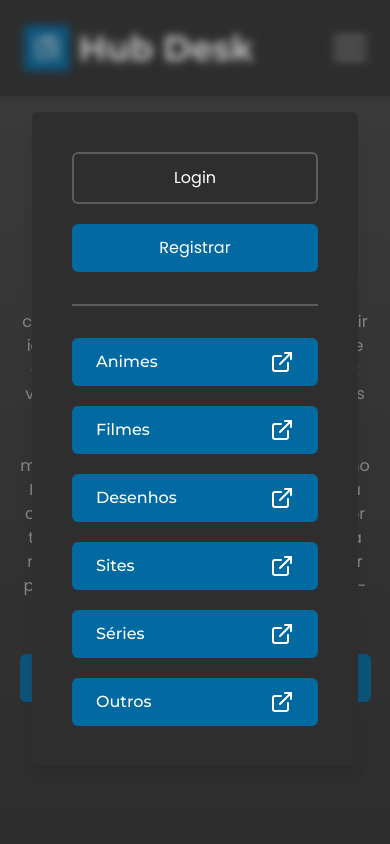
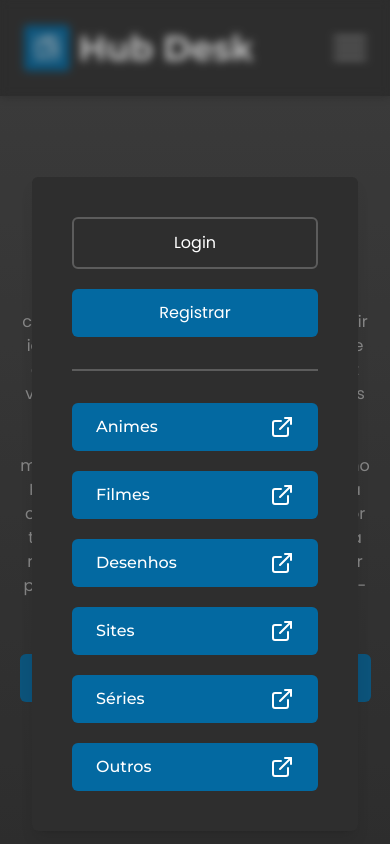
Before and after one commit to cguifernandes/hub-desk, a Next.js app: page / in a window 390 px wide. Both pictures are taken after a click on the button 350 px from the left and 48 px from the top of the page. Shown: the top 844 px of the page. Built offline with nearby package versions, Linux system fonts and the light colour scheme.

Commit message:
feat: adjusting animation for modal

```diff
--- a/src/components/Client/modal.tsx
+++ b/src/components/Client/modal.tsx
@@ -15,9 +15,10 @@ import { useRouter } from 'next/navigation'
 
 type ModalBarProps = {
   setVisibleModal: Dispatch<SetStateAction<boolean>>
+  visibleModal: boolean
 }
 
-const ModalBar = ({ setVisibleModal }: ModalBarProps) => {
+const ModalBar = ({ setVisibleModal, visibleModal }: ModalBarProps) => {
   const { push } = useRouter()
   const { client, isConnected, isLoading } = useConnection()
 
@@ -28,9 +29,13 @@ const ModalBar = ({ setVisibleModal }: ModalBarProps) => {
 
   return (
     <>
-      <Modal.Root>
-        <Modal.Overlay onClick={() => setVisibleModal(false)} />
+      <Modal.Root visibleModal={visibleModal}>
+        <Modal.Overlay
+          visibleModal={visibleModal}
+          onClick={() => setVisibleModal(false)}
+        />
         <Modal.Children
+          visibleModal={visibleModal}
           className={clsx(
             'z-20 m-8 mt-28 max-h-[calc(90%_-_92px)] w-[380px] overflow-y-auto md:m-10',
             'rounded-md bg-grey-600 p-10 shadow-lg sm:w-[450px]',
--- a/src/components/Client/nav.tsx
+++ b/src/components/Client/nav.tsx
@@ -48,7 +48,7 @@ const Nav = ({ children }: { children: ReactNode }) => {
           </button>
         </>
       )}
-      {visibleModal && <ModalBar setVisibleModal={setVisibleModal} />}
+      <ModalBar visibleModal={visibleModal} setVisibleModal={setVisibleModal} />
     </>
   )
 }
--- a/src/components/Modal/ModalChildren.tsx
+++ b/src/components/Modal/ModalChildren.tsx
@@ -1,19 +1,35 @@
 'use client'
 import { ReactNode } from 'react'
-import { motion } from 'framer-motion'
+import { Variants, motion } from 'framer-motion'
 
 type ModalChildren = {
   children: ReactNode
   className: string
+  visibleModal: boolean
 }
 
-const ModalChildren = ({ children, className }: ModalChildren) => {
+const ModalChildren = ({
+  children,
+  className,
+  visibleModal,
+}: ModalChildren) => {
+  const animationModal: Variants = {
+    visible: {
+      opacity: 1,
+      translateY: 65,
+    },
+    hidden: {
+      opacity: 0,
+      translateY: 45,
+    },
+  }
+
   return (
     <motion.aside
-      initial={{ opacity: 0, translateY: 20 }}
-      animate={{ opacity: 1, translateY: 0 }}
+      animate={visibleModal ? 'visible' : 'hidden'}
       transition={{ type: 'keyframes' }}
       className={className}
+      variants={animationModal}
     >
       {children}
     </motion.aside>
--- a/src/components/Modal/ModalOverlay.tsx
+++ b/src/components/Modal/ModalOverlay.tsx
@@ -1,13 +1,26 @@
-import { ReactNode } from 'react'
+'use client'
+import { Variants, motion } from 'framer-motion'
 
 type ModalOverlay = {
-  children?: ReactNode
   onClick: () => void
+  visibleModal: boolean
 }
 
-const ModalOverlay = ({ onClick }: ModalOverlay) => {
+const ModalOverlay = ({ onClick, visibleModal }: ModalOverlay) => {
+  const animationModal: Variants = {
+    visible: {
+      opacity: 1,
+    },
+    hidden: {
+      opacity: 0,
+    },
+  }
+
   return (
-    <div
+    <motion.div
+      animate={visibleModal ? 'visible' : 'hidden'}
+      transition={{ type: 'keyframes' }}
+      variants={animationModal}
       onClick={onClick}
       className="fixed left-0 top-0 z-10 h-screen w-screen bg-grey-700/30 backdrop-blur-sm"
     />
--- a/src/components/Modal/ModalRoot.tsx
+++ b/src/components/Modal/ModalRoot.tsx
@@ -2,11 +2,17 @@ import { ReactNode } from 'react'
 
 type ModalRootProps = {
   children: ReactNode
+  visibleModal: boolean
 }
 
-const ModalRoot = ({ children }: ModalRootProps) => {
+const ModalRoot = ({ children, visibleModal }: ModalRootProps) => {
   return (
-    <div className="fixed left-0 top-0 z-20 flex h-screen w-screen items-start justify-end">
+    <div
+      style={
+        visibleModal ? { opacity: 1 } : { opacity: 0, pointerEvents: 'none' }
+      }
+      className="fixed left-0 top-0 z-20 flex h-screen w-screen items-start justify-end"
+    >
       {children}
     </div>
   )
```
